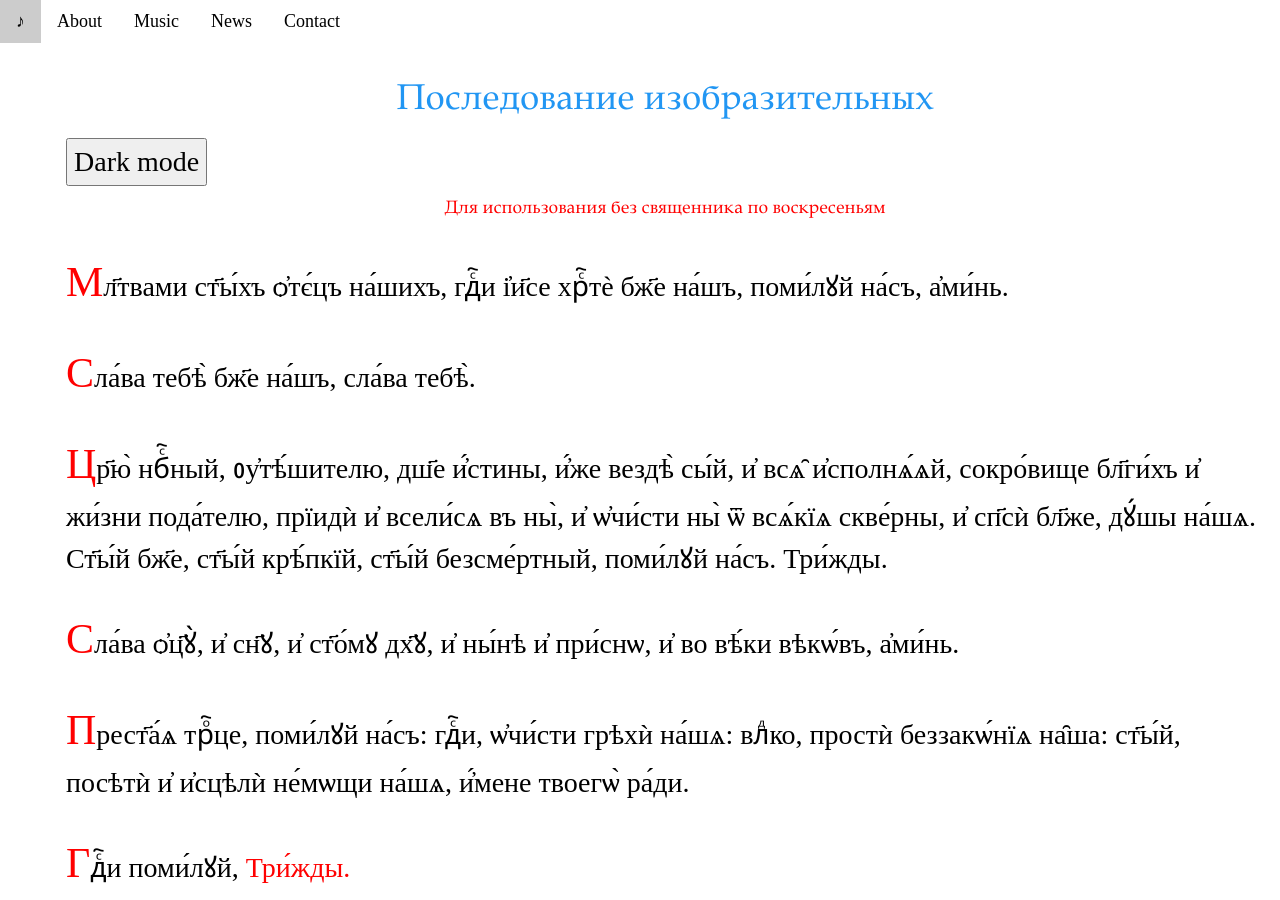
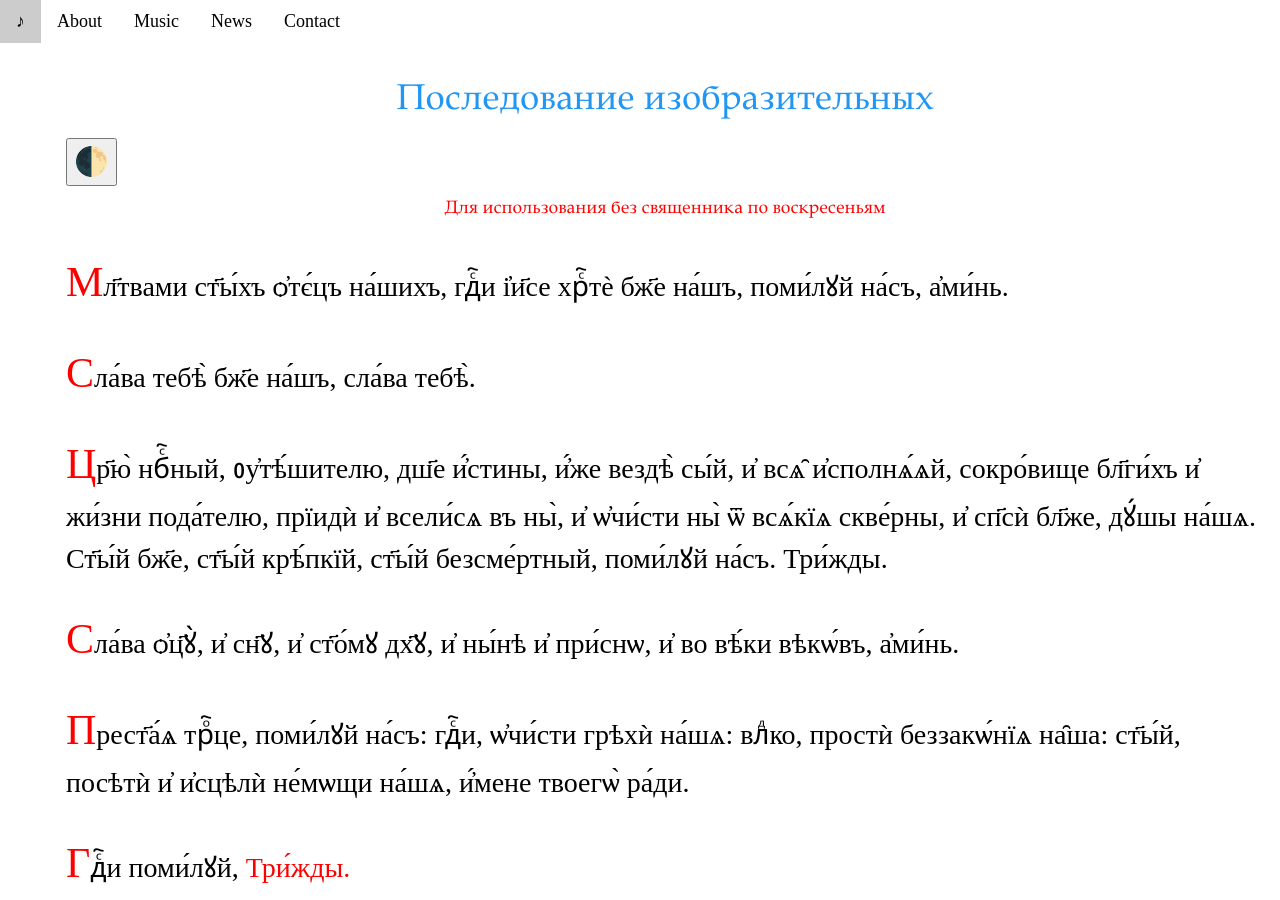
Before and after one commit to markjville/markjville.github.io, a Jekyll site: the page built from index.md, in a window 1280 px wide and 900 px high. Built offline with Jekyll 4.4.1, drawn with Linux system fonts in a browser that asks for light colours; some web fonts are replaced; comment, search, counter and statistics services are not loaded; our own code applies the rules of GitHub Pages for plain Markdown files.

Commit message:
Update default.html

```diff
--- a/_layouts/default.html
+++ b/_layouts/default.html
@@ -40,7 +40,7 @@ p::first-letter {
     <div class="w3-container">
       <h1 class="w3-text-blue" style="text-align: center;">Последование изобразительных</h1>
 
-<button onclick="myFunction()">Dark mode</button>
+<button onclick="myFunction()">🌓</button>
 
       <div class="post-content">
                   <h5 style="color:red; text-align: center;"> Для использования без священника по воскресеньям</h5><!--kg-card-begin: html--><p>Мл҃твами ст҃ы́хъ ѻ҆тє́цъ на́шихъ, гдⷭ҇и і҆и҃се хрⷭ҇тѐ бж҃е на́шъ, поми́лꙋй на́съ, а҆ми́нь.</p>
```
